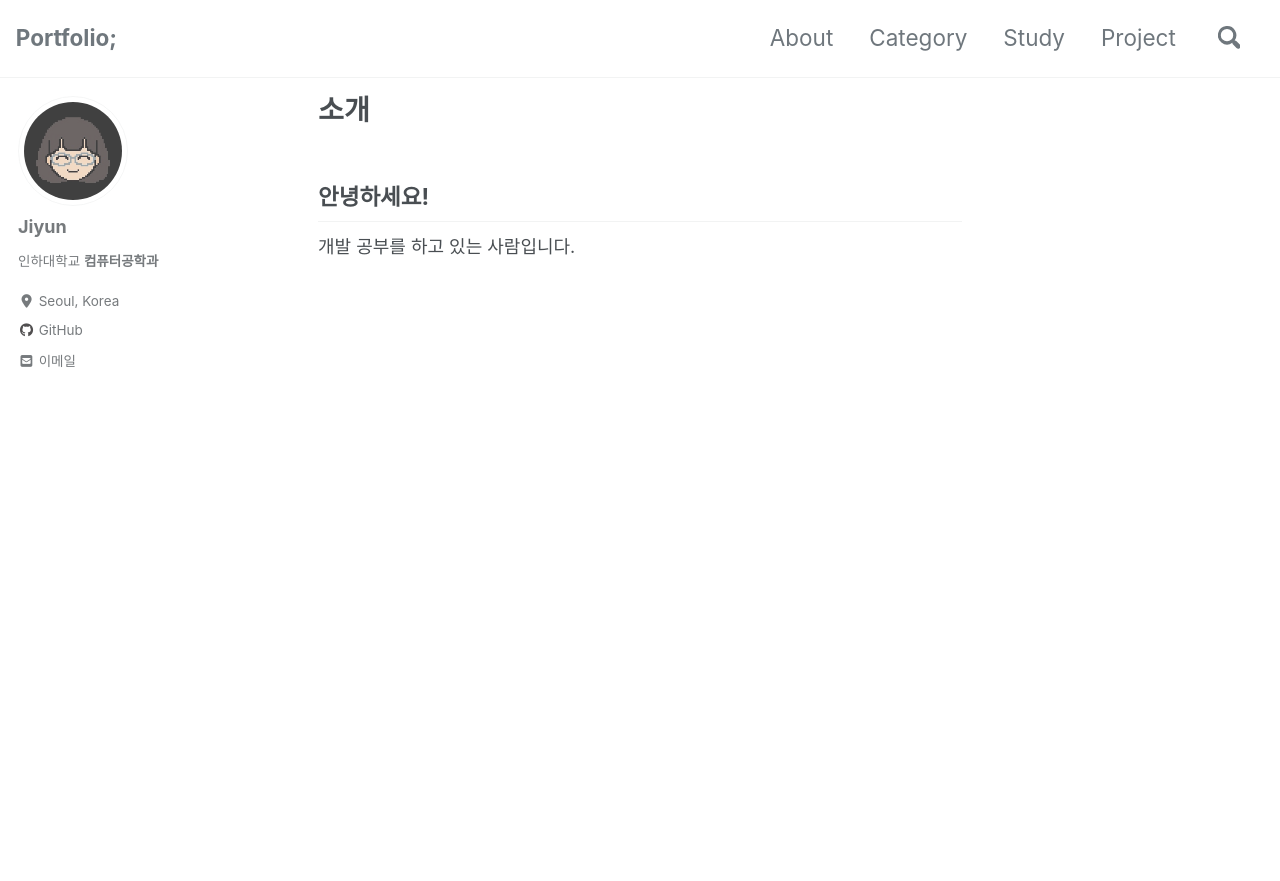
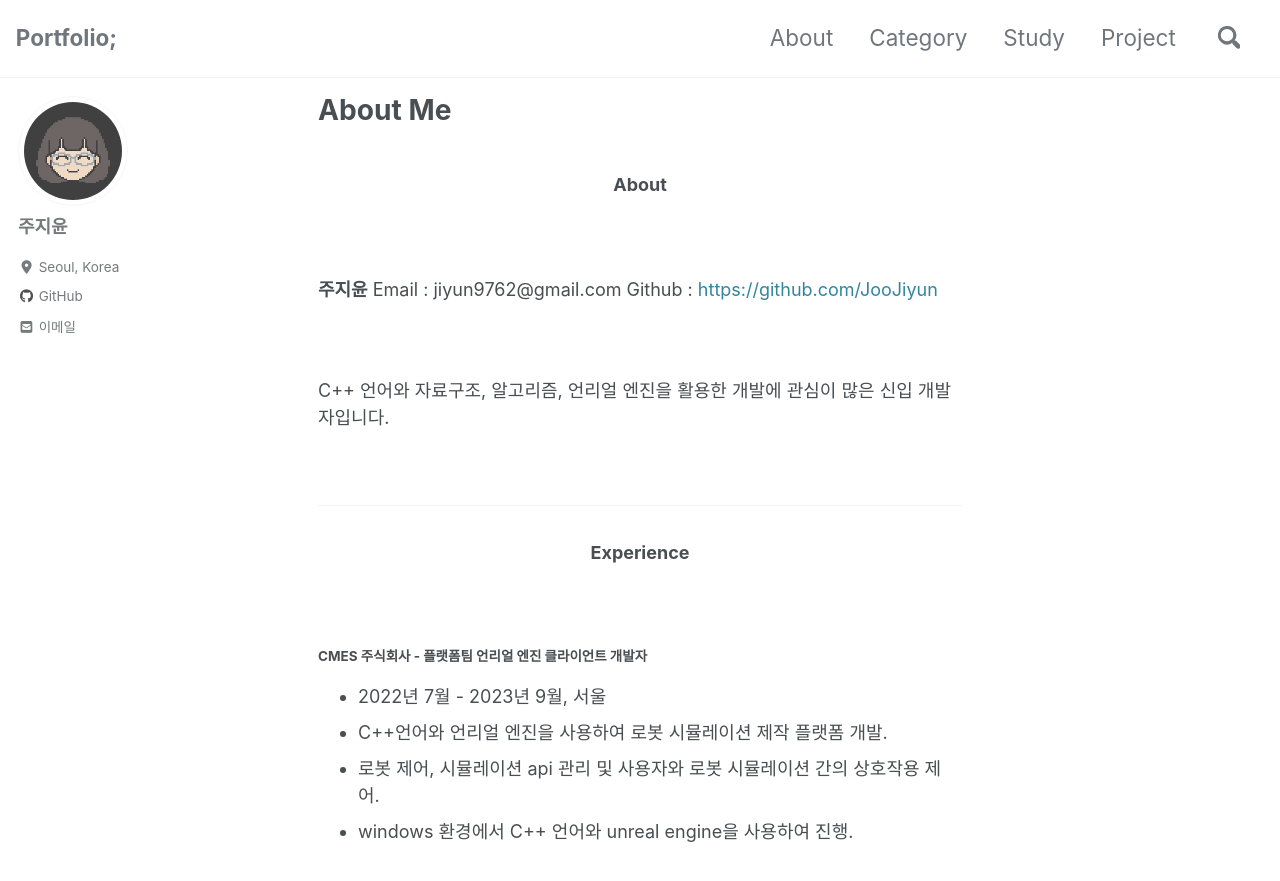
Before and after one commit to JooJiyun/JooJiyun.github.io, a Jekyll site: the page built from _pages/about.md, in a window 1280 px wide and 900 px high. Shown: the top 881 px of the window. Built offline with Jekyll 4.4.1, drawn with Linux system fonts in a browser that asks for light colours; cached includes are drawn as plain includes; nearby versions of some CDN libraries; some of the changed text lies outside the part shown.

Commit message:
프로필 변경

```diff
--- a/_config.yml
+++ b/_config.yml
@@ -107,9 +107,9 @@ analytics:
 
 # Site Author
 author:
-  name             : "Jiyun"
+  name             : "주지윤"
   avatar           : "/assets/images/bio-photo.jpg" # path of avatar image, e.g. "/assets/images/bio-photo.jpg"
-  bio              : "인하대학교 **컴퓨터공학과**"
+  bio              : ""
   location         : "Seoul, Korea"
   email            : "jiyun9762@gmail.com"
   links:
--- a/_pages/about.md
+++ b/_pages/about.md
@@ -1,10 +1,65 @@
 ---
-title: "소개"
+title: "About Me"
 permalink: /about/
 layout: single
 ---
 
 
-## 안녕하세요!
+### <center>About</center>
 
-개발 공부를 하고 있는 사람입니다.
+<br>
+
+**주지윤**
+Email : jiyun9762@gmail.com
+Github : [https://github.com/JooJiyun](https://github.com/JooJiyun)
+
+<br>
+
+C++ 언어와 자료구조, 알고리즘, 언리얼 엔진을 활용한 개발에 관심이 많은 신입 개발자입니다.
+
+<br>
+<hr>
+
+### <center>Experience</center>
+
+<br>
+
+###### **CMES 주식회사 - 플랫폼팀 언리얼 엔진 클라이언트 개발자**
+- 2022년 7월 - 2023년 9월, 서울
+- C++언어와 언리얼 엔진을 사용하여 로봇 시뮬레이션 제작 플랫폼 개발.
+- 로봇 제어, 시뮬레이션 api 관리 및 사용자와 로봇 시뮬레이션 간의 상호작용 제어.
+- windows 환경에서 C++ 언어와 unreal engine을 사용하여 진행.
+
+<br>
+
+###### **현대제로원(디지털세라토닌)메타쉘 / 5명(개발자 3명, 아티스트 2명)**
+- 2023년 7월 - 2020년 10월
+- 현대 제로원데이 전시의 체험형 전시 부스 운영.
+- 언리얼 엔진을 사용한  미니게임 VR 프로그램을 개발하여 사용.
+- windows 환경에서 C++ 언어와 unreal engine을 사용하여 진행.
+
+<br>
+
+###### **교내 학부연구생**
+- 2018년 6월 - 2019년 7월
+- 교내 시각인공지능 연구실에서 학부연구생 활동.
+- 연구실에서 진행되는 딥러닝, 이미지 프로세싱을 주제로 하는 스터디 참여.
+
+<br>
+
+###### **가상화장 프로젝트**
+- 2018년 10월 - 2019년 2월
+- 교내 연구실에서 학부연구생활동을 하면서 진행한 프로젝트.
+- 화장 후의 결과를 예측해보는 프로젝트.
+- ubuntu 환경에서 python 언어를 사용하여 진행. [code](https://github.com/JooJiyun/virtual_makeup)
+
+<br>
+
+<hr>
+
+### <center>학력</center>
+
+<br>
+
+###### **인하대학교 / 컴퓨터공학과 학사**
+- 2016년 2월 - 2020년 8월, 인천
```
Also changed, not shown: README.md.
